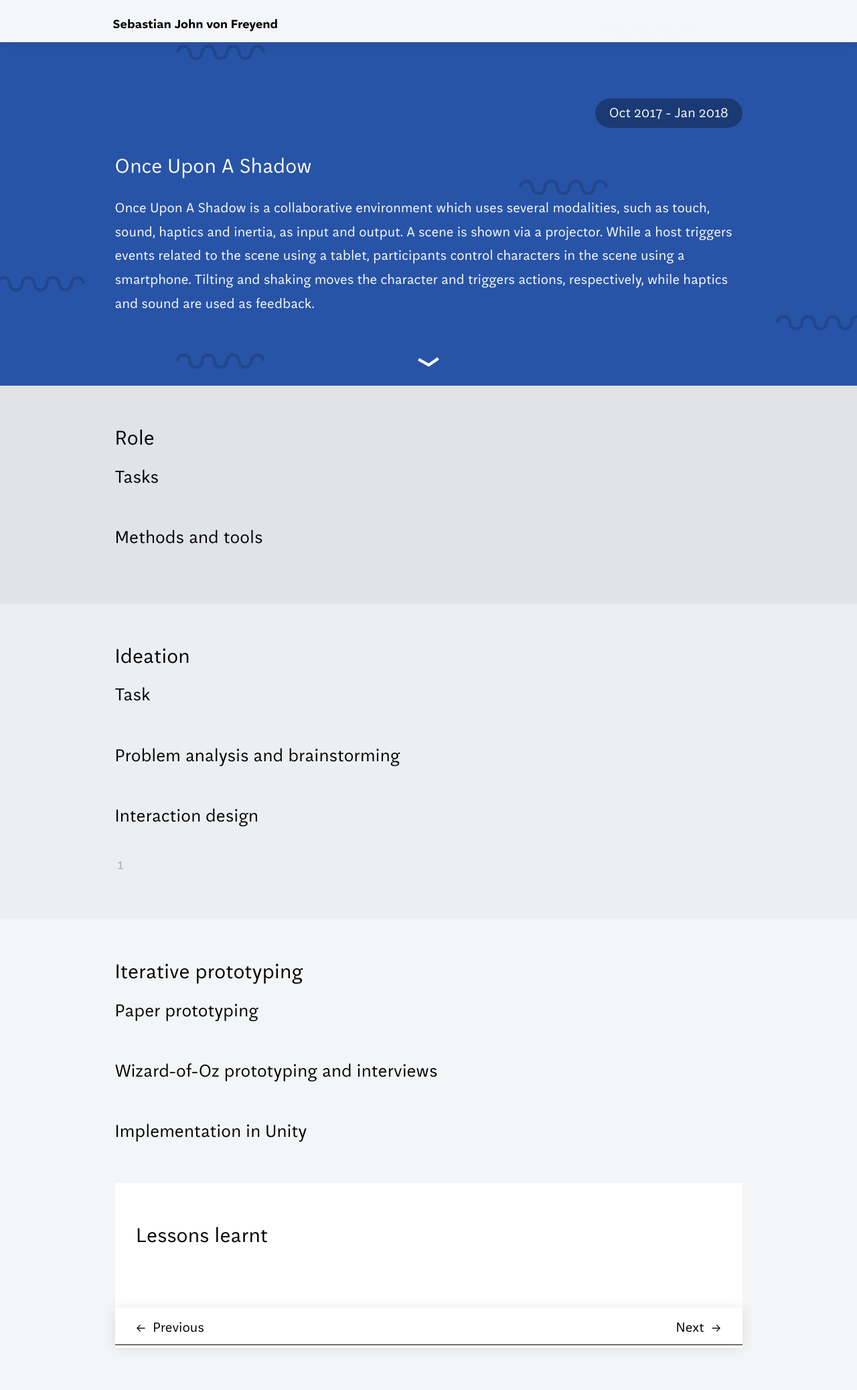
After one commit to sebastianjvf/portfolio, a PHP site: page /project/once-upon-a-shadow/ in a window 1280 px wide. The commit adds this page. Shown: the whole page at 67% size. Run offline with PHP 8.4, Linux system fonts and the light colour scheme.

Commit message:
feat: Started adding the Once Upon A Shadow case study.

```diff
--- a/about.php
+++ b/about.php
@@ -61,11 +61,11 @@
 		<div class="inner">
 			<h1>Interests and curriculum</h1>
 			<p>
-				Originally, I come from Munich, Germany. After living in Lyon and then Paris for my studies, I am now based in Stockholm. I am interested in modern art and impressionalism (the Mus&eacute;e d'Orsay in Paris is still my favourite), travel and languages. I also enjoy playing Squash and snowboarding in the Alpes and Pyrenees.
+				Originally, I come from Munich, Germany. After living in Lyon and then Paris, I am now based in Stockholm. I am interested in modern art and impressionalism (The collection of the Mus&eacute;e d'Orsay in Paris is still my favourite), travel and languages. I fluently speak and write German, English and French. I also enjoy playing Squash and snowboarding in the Alpes and Pyrenees.
 			</p>
 
 			<p>
-				I started my journey to become a user experience designer during my Bachelor's in Media informatics, a practice-oriented variation of a traditional computer science degree with a focus on user-centred design. I decided to specialise in user experience design and thus started a double Master's degree in Human-Computer Interaction and Design at Universit&eacute; Paris-Saclay and KTH Royal Institute of Technology, Stockholm. I also became quite interested in cognitive and behavioural psychology.
+				I started my journey to become a user experience designer during my Bachelor's in Media informatics, a practice-oriented variation of a traditional computer science degree with a focus on user-centred design. Thus, I started a double Master's degree in Human-Computer Interaction and Design at Universit&eacute; Paris-Saclay and KTH Royal Institute of Technology, Stockholm. I also became quite interested in cognitive and behavioural psychology.
 			</p>
 
 			<p>
--- a/project/mixed-cuts.php
+++ b/project/mixed-cuts.php
@@ -15,7 +15,7 @@
 
 	// Set the links
 	$previous_project = '../../project/trip-lens/';
-	$next_project = '../../project/val-app/';
+	$next_project = '../../project/once-upon-a-shadow/';
 
 	// include header
 	include('../project-header.php');
@@ -115,7 +115,7 @@
 
 <section id="project-four" class="content">
 	<div class="inner">
-		<h1>Lessons learned</h1>
+		<h1>Lessons learnt</h1>
 		<p>
 			Mapping real-world to virtual positions turned out to be a challenging task. The set-up was quite sensitive to change; the webcam position had to be at an exact height of 30cm so that the position of each token could be calculated correctly. The group constructed a device to which the webcam was attached.
 		</p>
--- /dev/null
+++ b/project/once-upon-a-shadow.php
@@ -0,0 +1,91 @@
+<?php
+
+	// Set the title
+	$project_title = '- Mixed Cuts';
+
+	// Set the description
+	$project_description = '
+	<span class="date">Oct 2017 - Jan 2018</span>
+	<h1>Once Upon A Shadow</h1>
+
+	<p>
+		Once Upon A Shadow is a collaborative environment which uses several modalities, such as touch, sound, haptics and inertia, as input and output. A scene is shown via a projector. While a host triggers events related to the scene using a tablet, participants control characters in the scene using a smartphone. Tilting and shaking moves the character and triggers actions, respectively, while haptics and sound are used as feedback.
+	</p>
+	';
+
+	// Set the links
+	$previous_project = '../../project/mixed-cuts/';
+	$next_project = '../../project/val-app/';
+
+	// include header
+	include('../project-header.php');
+
+	// Content
+?>
+
+<section id="project-one" class="content">
+	<div class="inner">
+		<h1>Role</h1>
+		<h2>Tasks</h2>
+		<p>
+		</p>
+		<h2>Methods and tools</h2>
+		<ul class="topics">
+		</ul>
+	</div>
+</section>
+
+<section id="project-two" class="content">
+	<div class="inner">
+		<h1>Ideation</h1>
+		<h2>Task</h2>
+		<p>
+		</p>
+
+		<h2>Problem analysis and brainstorming</h2>
+		<p>
+
+		</p>
+
+		<h2>Interaction design</h2>
+		<p>
+		</p>
+
+		<ol>
+			<li></li>
+		</ol>
+	</div>
+</section>
+
+<section id="project-three" class="content">
+	<div class="inner">
+		<h1>Iterative prototyping</h1>
+		<h2>Paper prototyping</h2>
+		<p>
+
+		</p>
+
+		<h2>Wizard-of-Oz prototyping and interviews</h2>
+		<p>
+
+		</p>
+
+		<h2>Implementation in Unity</h2>
+		<p>
+
+		</p>
+
+<section id="project-four" class="content">
+	<div class="inner">
+		<h1>Lessons learnt</h1>
+		<p>
+
+		</p>
+</section>
+
+<?php
+
+	// Include footer
+	include('../project-footer.php');
+
+?>
--- a/project/val-app.php
+++ b/project/val-app.php
@@ -5,7 +5,7 @@
 
 	// Set the description
 	$project_description = '
-	<span class="date">Oct 2017 - Jan 2018</span>
+	<span class="date">Oct 2017 - Dezember 2017</span>
 	<h1>Val App</h1>
 	<p>
 		Val, meaning \'choice\' in Swedish, is a mobile application designed to improve the decision-making process in meetings. Users can easily set up a peer-to-peer network to vote anonymously. A host guides connected users through the meeting and creates questions. After voting, the results are shown on connected devices.
@@ -13,7 +13,7 @@
 	';
 
 	// Set the links
-	$previous_project = '../../project/mixed-cuts/';
+	$previous_project = '../../project/once-upon-a-shadow/';
 	$next_project = '../../project/tick-tock/';
 
 	// include header
```
Also changed, not shown: index.php (+7 -1 lines).
